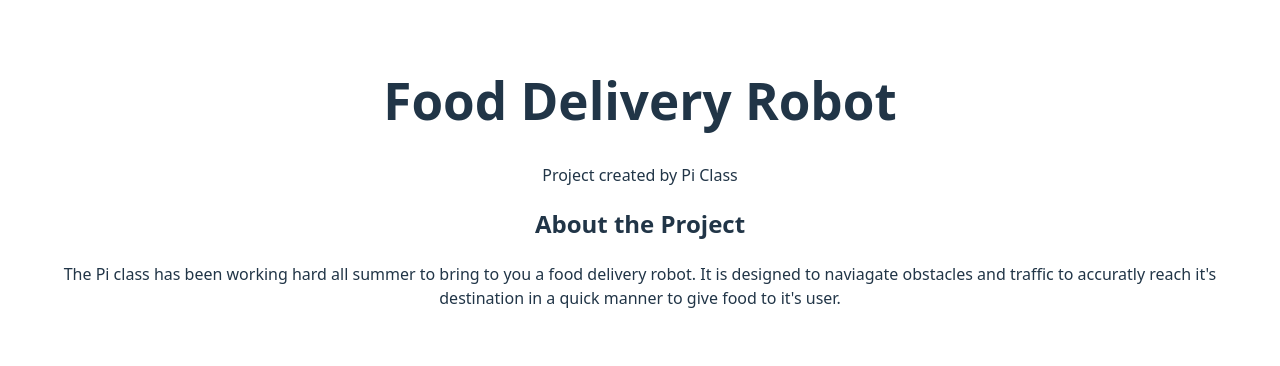
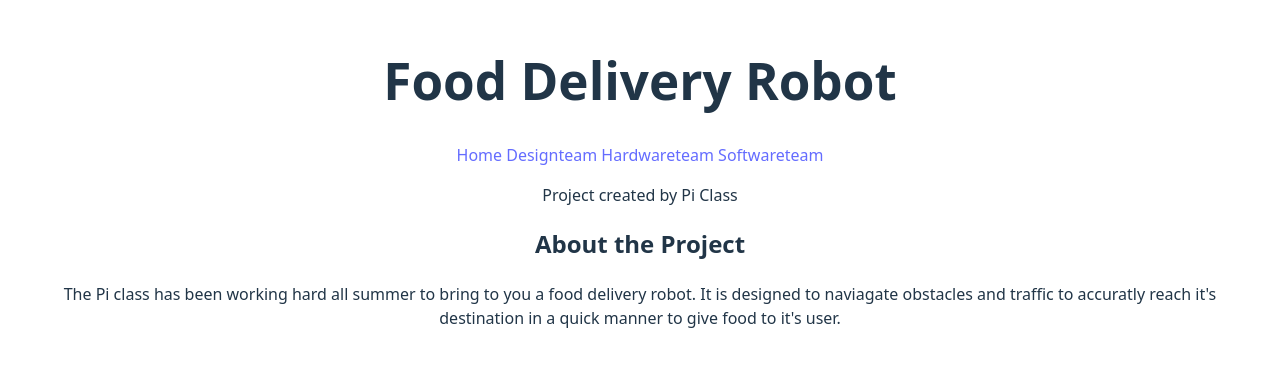
Before and after one commit to clocngyn/delivery-robot, a React (Vite) app in the folder web-app/: page / in a window 1280 px wide. Shown: the part 218-584 px from the top of the page. Built offline with nearby package versions, Linux system fonts and the light colour scheme.

Commit message:
fixed format

```diff
--- a/web-app/src/Pages/Home.jsx
+++ b/web-app/src/Pages/Home.jsx
@@ -1,11 +1,15 @@
 import '../App.css'
-
+import { Link } from "react-router-dom"
 function Home() {
 
   return (
     <div className = "Home">
       <header className = "Intro">
        <h1>Food Delivery Robot</h1>
+       <Link to= "/"> Home </Link>
+       <Link to= "/Designteam"> Designteam </Link>
+       <Link to= "/Hardwareteam"> Hardwareteam </Link>
+       <Link to= "/Softwareteam"> Softwareteam </Link>
        <p>Project created by Pi Class</p>
       </header>
 
```
